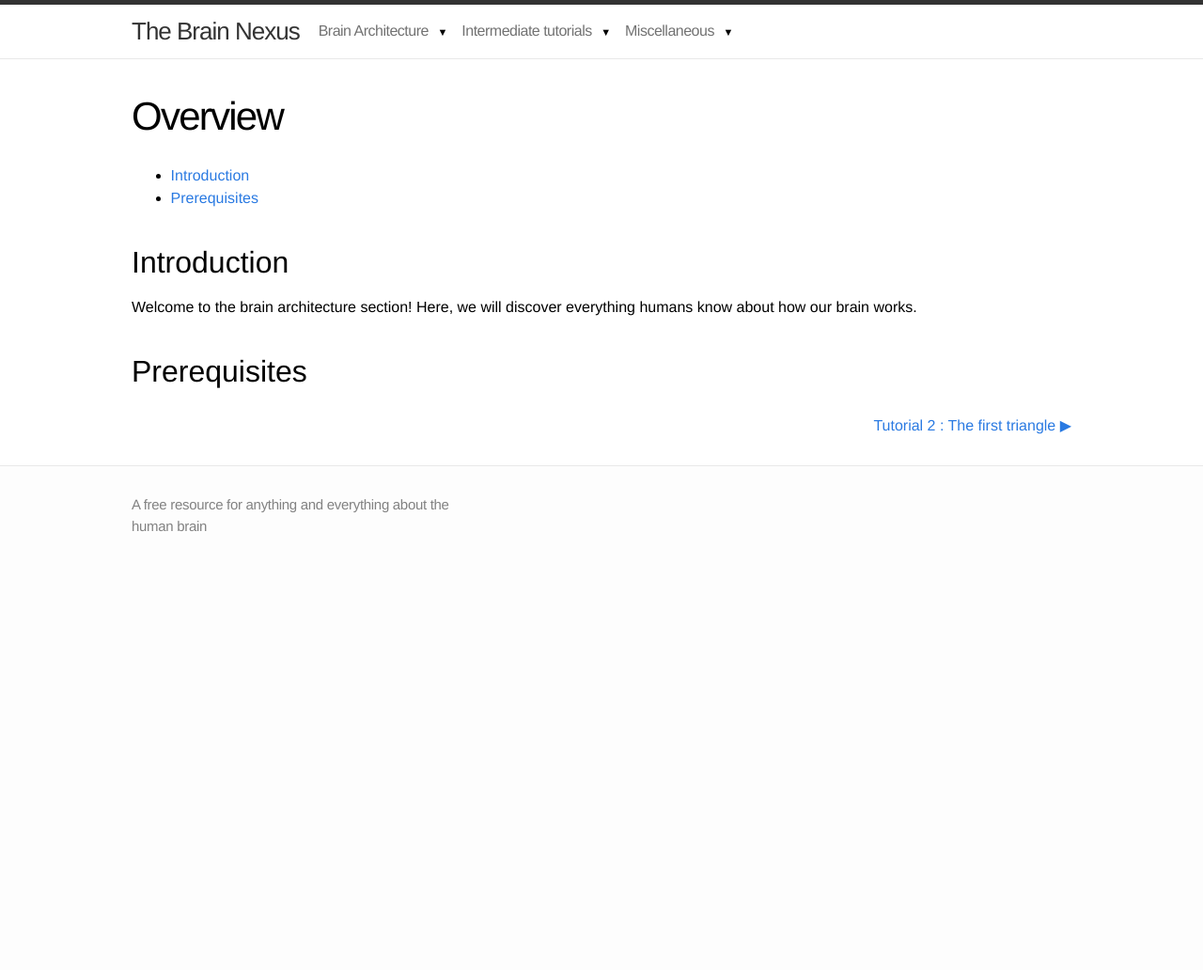
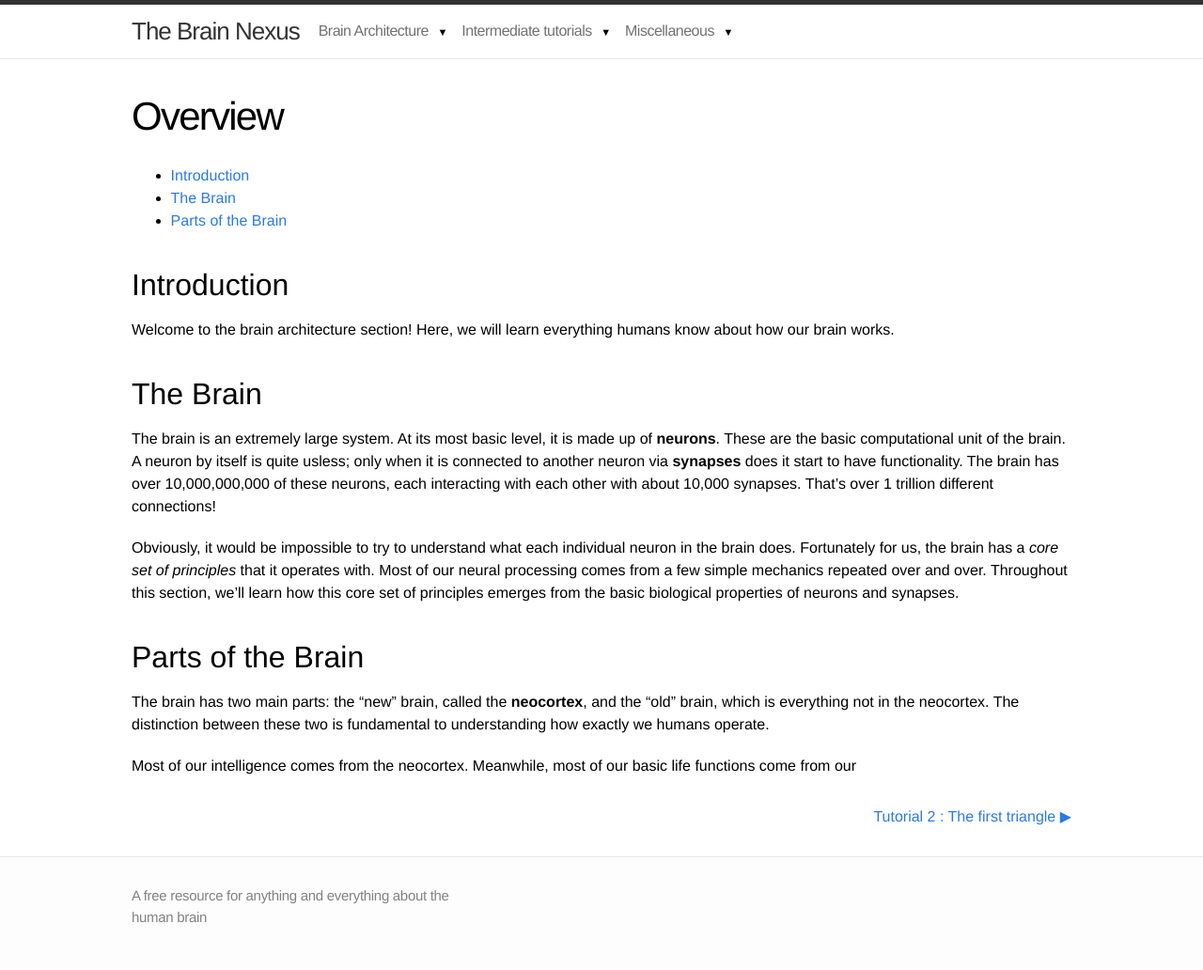
Before and after one commit to mdelsole/brain-nexus, a Jekyll site: the page built from brain-architecture/overview/index.markdown, in a window 1280 px wide. Shown: the whole page at 94% size. Built offline with Jekyll 4.4.1, drawn with Linux system fonts in a browser that asks for light colours; before the commit the page ends 900 px from its top, so only the background shows below that.

Commit message:
Update index.markdown

```diff
--- a/brain-architecture/overview/index.markdown
+++ b/brain-architecture/overview/index.markdown
@@ -15,6 +15,16 @@ tags: []
 
 # Introduction
 
-Welcome to the brain architecture section! Here, we will discover everything humans know about how our brain works.
+Welcome to the brain architecture section! Here, we will learn everything humans know about how our brain works.
 
-# Prerequisites
+# The Brain
+
+The brain is an extremely large system. At its most basic level, it is made up of **neurons**. These are the basic computational unit of the brain. A neuron by itself is quite usless; only when it is connected to another neuron via **synapses** does it start to have functionality. The brain has over 10,000,000,000 of these neurons, each interacting with each other with about 10,000 synapses. That's over 1 trillion different connections!
+
+Obviously, it would be impossible to try to understand what each individual neuron in the brain does. Fortunately for us, the brain has a *core set of principles* that it operates with. Most of our neural processing comes from a few simple mechanics repeated over and over. Throughout this section, we'll learn how this core set of principles emerges from the basic biological properties of neurons and synapses.
+
+# Parts of the Brain
+
+The brain has two main parts: the "new" brain, called the **neocortex**, and the "old" brain, which is everything not in the neocortex. The distinction between these two is fundamental to understanding how exactly we humans operate.
+
+Most of our intelligence comes from the neocortex. Meanwhile, most of our basic life functions come from our
```
